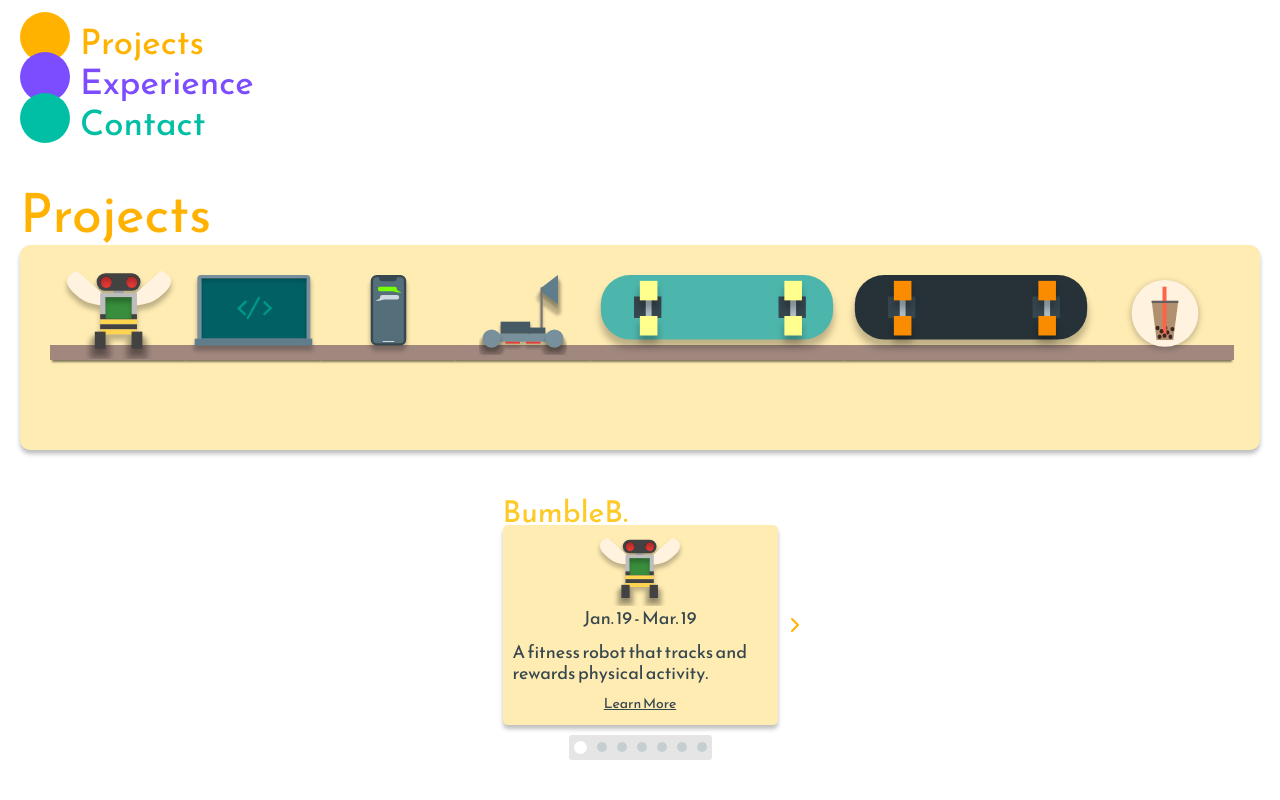
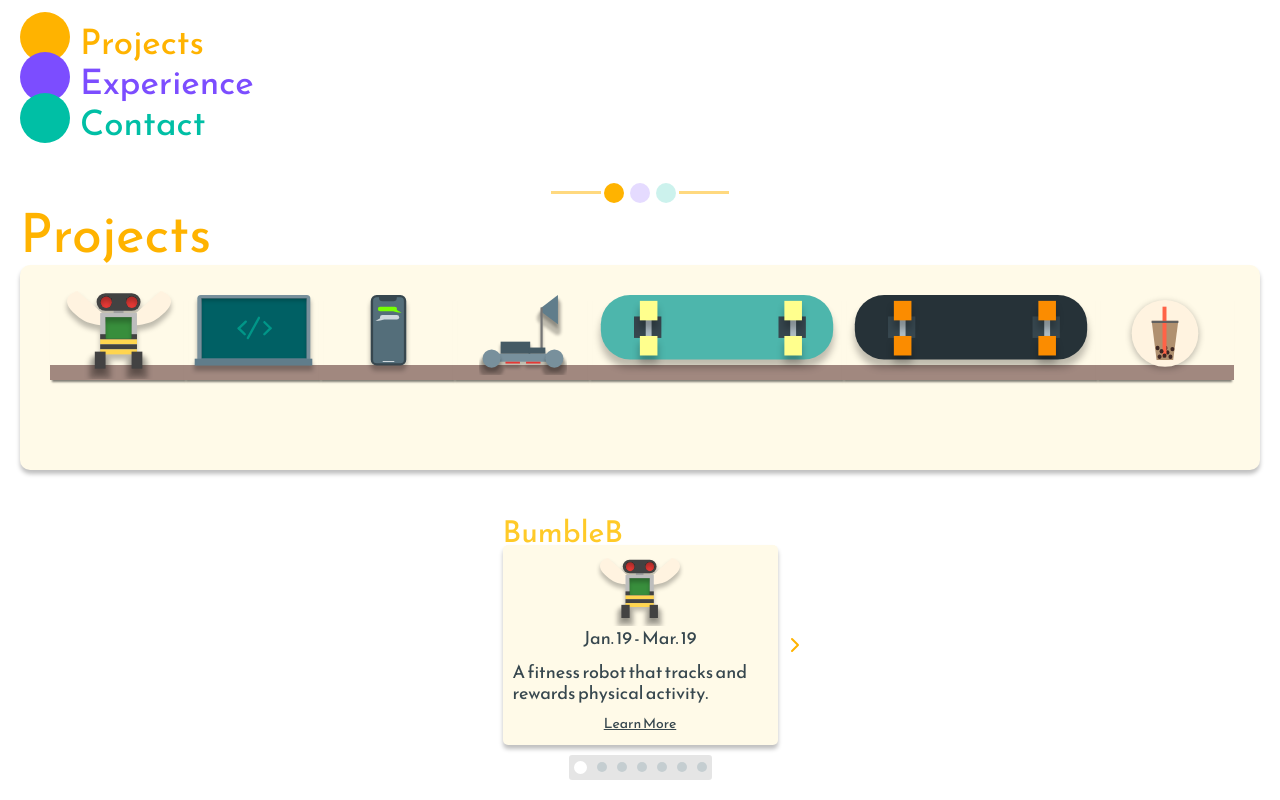
Before and after one commit to CameronShum/web2, a React (Create React App) app: page / in a window 1280 px wide. Shown: the part 528-1328 px from the top of the page. Built offline with nearby package versions, Linux system fonts and the light colour scheme.

Commit message:
Completed website until experiences

```diff
--- /dev/null
+++ b/src/components/SectionDivider.js
@@ -0,0 +1,59 @@
+import React from "react";
+import styled from "@emotion/styled";
+import sections from "../constants/sections";
+
+const FindSection = sectionName => {
+  for (let i = 0; i < sections.length; i++) {
+    const { name, color } = sections[i];
+    if (sectionName === name) {
+      return color;
+    }
+  }
+};
+
+const SectionDivider = ({ sectionName }) => {
+  const color = FindSection(sectionName);
+
+  const renderCircle = ({ color, name }) => (
+    <Circle color={color} active={name === sectionName} />
+  );
+
+  return (
+    <FlexRow>
+      <Bar color={color} />
+      {sections.map(renderCircle)}
+      <Bar color={color} />
+    </FlexRow>
+  );
+};
+
+export default SectionDivider;
+
+//
+// STYLING
+//
+
+const Bar = styled.div`
+  width: 50px;
+  height: 3px;
+
+  background: ${props => props.color};
+  opacity: 0.5;
+`;
+
+const Circle = styled.div`
+  height: 20px;
+  width: 20px;
+  margin: 0 3px;
+  border-radius: 100%;
+
+  opacity: ${props => (props.active ? 1 : 0.2)};
+  background-color: ${props => props.color};
+`;
+
+const FlexRow = styled.div`
+  margin: auto;
+  display: flex;
+  align-items: center;
+  justify-content: center;
+`;
--- a/src/components/built/carousel.js
+++ b/src/components/built/Carousel.js
@@ -1,7 +1,7 @@
 import React from "react";
 import styled from "@emotion/styled";
 
-import CarouselBubbles from "./carouselBubbles";
+import CarouselBubbles from "./CarouselBubbles";
 
 import cardInfo from "../../constants/cardInfo";
 
@@ -65,14 +65,11 @@ const CardContainer = styled.div`
   padding: 10px;
   box-sizing: border-box;
 
-  background: #ffecb3;
+  background: #fffae8;
   box-shadow: 0px 4px 4px rgba(0, 0, 0, 0.25);
   border-radius: 5px;
 
   display: flex;
-  background: #ffecb3;
-  box-shadow: 0px 4px 4px rgba(0, 0, 0, 0.25);
-  border-radius: 5px;
   flex-direction: column;
   align-items: center;
   justify-content: space-evenly;
--- a/src/components/built/index.js
+++ b/src/components/built/index.js
@@ -1,4 +1,4 @@
 import Window from "./window";
-import Carousel from "./carousel";
+import Carousel from "./Carousel";
 
 export { Window, Carousel };
--- a/src/components/built/window.js
+++ b/src/components/built/window.js
@@ -40,7 +40,7 @@ const Container = styled.div`
   padding: 30px;
   box-sizing: border-box;
 
-  background: #ffecb3;
+  background: #fffae8;
   border-radius: 10px;
   box-shadow: 0px 4px 4px rgba(0, 0, 0, 0.25);
 `;
--- a/src/components/index.js
+++ b/src/components/index.js
@@ -1,4 +1,5 @@
 import { HomeTransition, Hello } from "./home";
 import { Window, Carousel } from "./built";
+import SectionDivider from "./SectionDivider";
 
-export { HomeTransition, Hello, Window, Carousel };
+export { Carousel, HomeTransition, Hello, Window, SectionDivider };
--- a/src/constants/cardInfo.js
+++ b/src/constants/cardInfo.js
@@ -8,14 +8,14 @@ import Sticker from "../images/Sticker.svg";
 
 const cardInfo = [
   {
-    title: "BumbleB.",
+    title: "BumbleB",
     img: BumbleB,
     date: "Jan. 19 - Mar. 19",
     desc: "A fitness robot that tracks and rewards physical activity.",
     link: "./bumbleb"
   },
   {
-    title: "some Code.",
+    title: "Code",
     img: Laptop,
     date: "Jan. 19 - Now",
     desc:
@@ -23,14 +23,14 @@ const cardInfo = [
     link: "https://github.com/cameronshum"
   },
   {
-    title: "an Automated Text Message sender.",
+    title: "Automated Text Message sender",
     img: Phone,
     date: "Feb. 19",
     desc: "A program that sends text messages from a file",
     link: "https://github.com/CameronShum/Automated-Text-Message-Sending"
   },
   {
-    title: "a Lunar Rover design.",
+    title: "Lunar Rover design",
     img: Rover,
     date: "Jan. 19",
     desc:
@@ -38,14 +38,14 @@ const cardInfo = [
     link: "./rover"
   },
   {
-    title: "an Electric Skateboard.",
+    title: "Electric Skateboard v1",
     img: Skateboard1,
     date: "Sep. 16 - Apr. 17",
     desc: "Electric skateboard built and programmed from scratch",
     link: "./skateboard/v1"
   },
   {
-    title: "an Electric Skateboard.",
+    title: "Electric Skateboard v2",
     img: Skateboard2,
     date: "May 19 - Now",
     desc:
@@ -53,7 +53,7 @@ const cardInfo = [
     link: "./skateboard/v2"
   },
   {
-    title: "Sticker Factory.",
+    title: "Sticker Factory",
     img: Sticker,
     date: "Sep. 18 - Dec. 18",
     desc: "A children's toy that creates stickers from a drawing",
--- a/src/pages/BuildPage.js
+++ b/src/pages/BuildPage.js
@@ -1,7 +1,7 @@
 import React, { useState } from "react";
 import styled from "@emotion/styled";
 
-import { Window, Carousel } from "../components";
+import { Carousel, Window, SectionDivider } from "../components";
 
 import BumbleB from "../images/BumbleB.svg";
 import Laptop from "../images/Laptop.svg";
@@ -30,6 +30,7 @@ const BuildPage = () => {
 
   return (
     <Container>
+      <SectionDivider sectionName={"Projects"} />
       <Text style={{ fontSize: 54 }}>Projects</Text>
       <Window onClick={handleClick} images={images} current={current} />
       <Carousel index={current} setCurrent={handleClick} />
--- a/src/pages/LandingPage.components.js
+++ b/src/pages/LandingPage.components.js
@@ -5,9 +5,8 @@ export const Circle = styled.div`
   height: ${props => props.size}px;
   border-radius: 100%;
   background-color: ${props => props.color};
+`;
 
-  cursor: pointer;
-`;
 export const ComponentContainer = styled.div`
   width: 100%;
   min-height: ${props => props.height};
--- a/src/pages/LandingPage.js
+++ b/src/pages/LandingPage.js
@@ -15,7 +15,7 @@ import gradient from "../images/coverImg.svg";
 import sections from "../constants/sections";
 
 const RenderSections = ({ name, color }) => (
-  <FlexRow>
+  <FlexRow style={{ cursor: "pointer" }}>
     <Circle color={color} size={50} style={{ marginTop: -10 }} />
     <SectionTitle color={color}>{name}</SectionTitle>
   </FlexRow>
```
Also changed, not shown: src/components/built/CarouselBubbles.js (renamed from src/components/built/carouselBubbles.js), src/pages/Experience.js (added), 1 other file (tests, documents, lock files or other folders).
